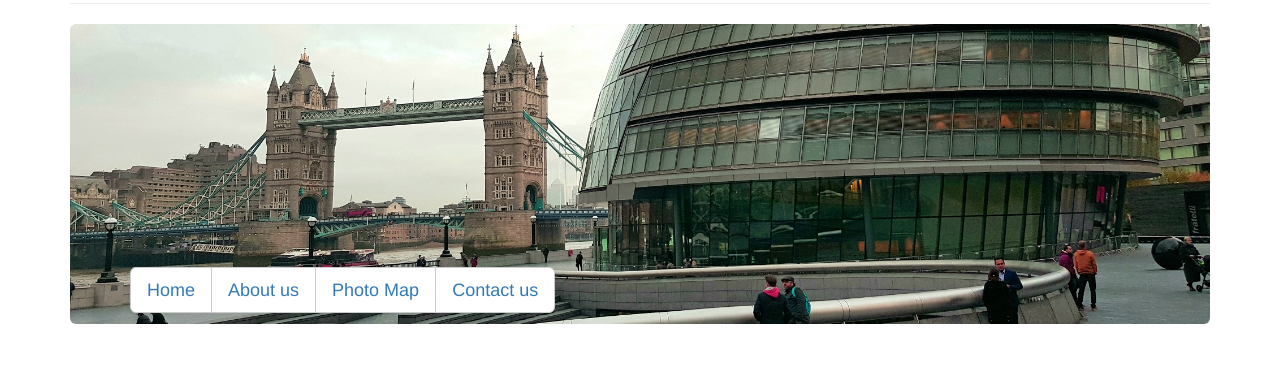
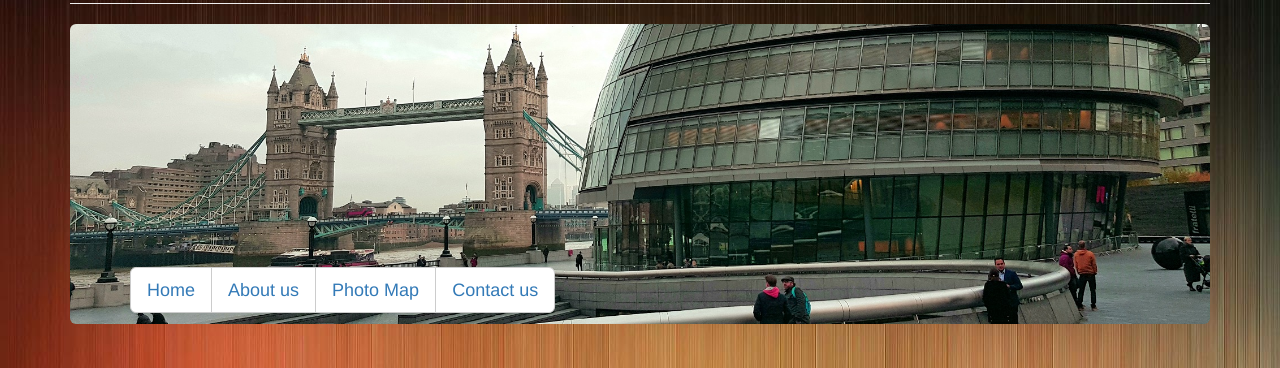
Before and after one commit to Guemart/carol-farrah, a plain HTML site: page about.html in a window 1280 px wide. Shown: the part 96-464 px from the top of the page. Drawn offline with nearby package versions, Linux system fonts and the light colour scheme; files whose address does not match are found by name.

Commit message:
correct bck img code

```diff
--- a/about.html
+++ b/about.html
@@ -19,12 +19,14 @@
     h1{
       color: white;
     }
+
+    body{
+      background-image: url("background2.jpg")
+    }
+
 </style>
 
 <body>
-
-  <body>
-    <body background="images/background2.jpg">
 
 <div class="container">
   <div class="page-header">
```
